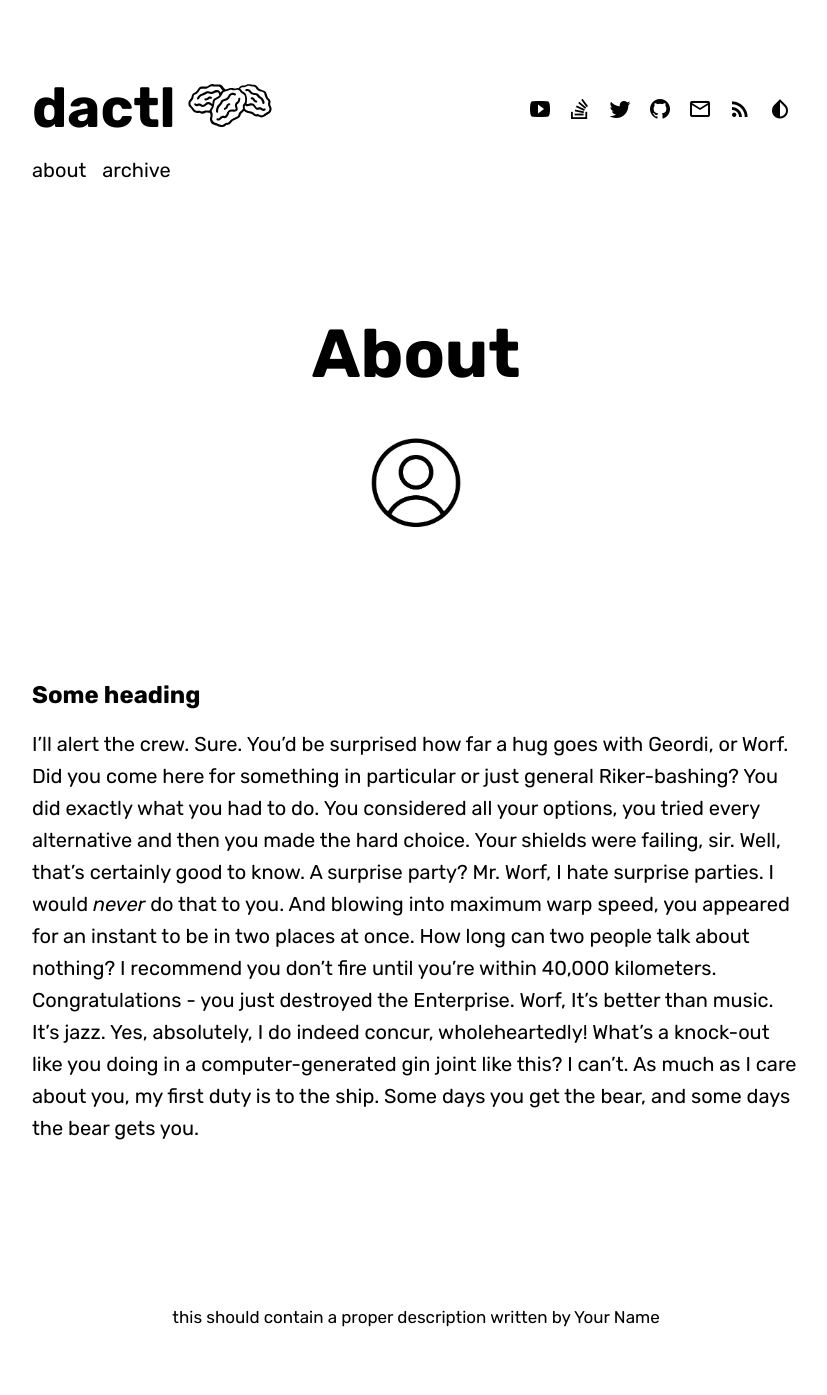
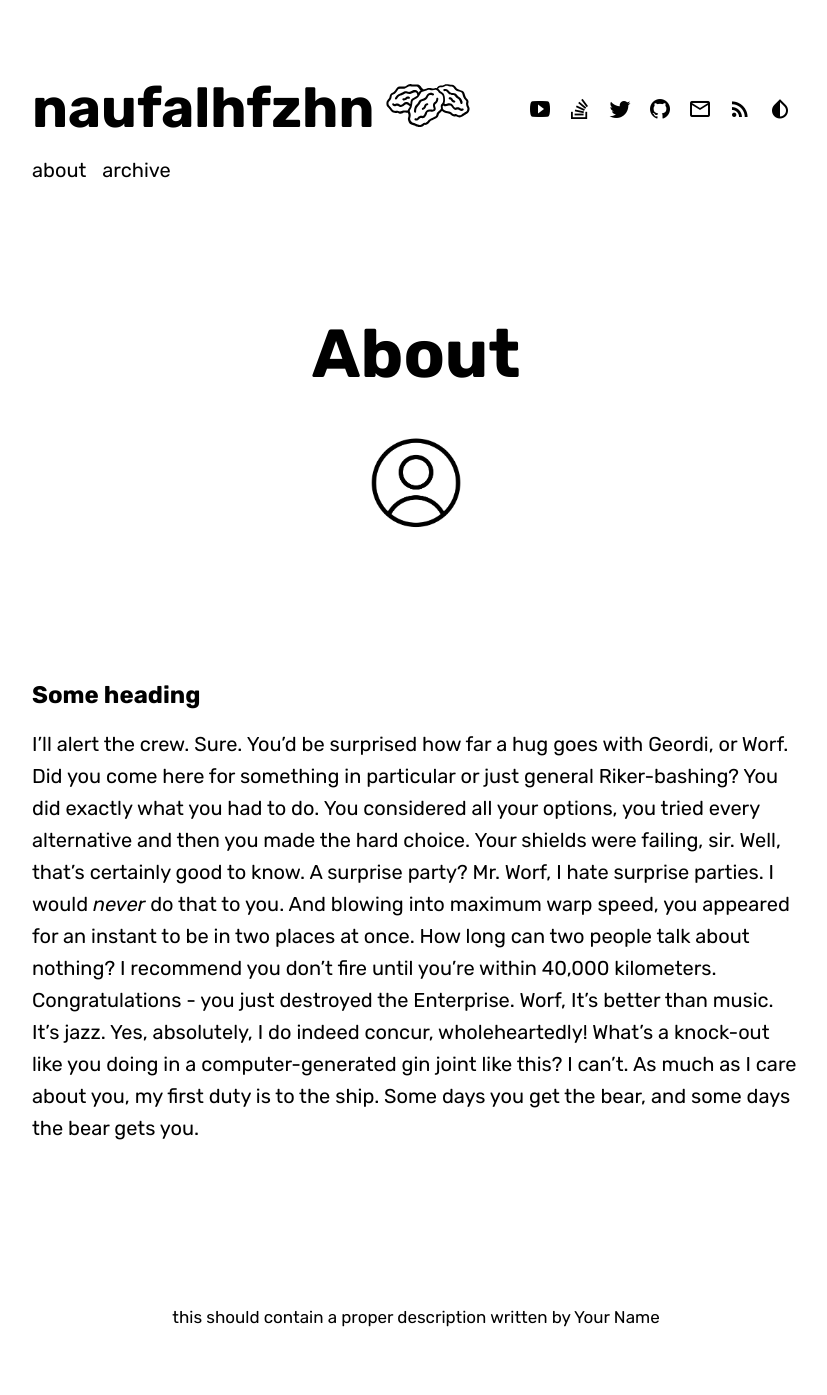
Before and after one commit to beruangtidur/beruangtidur.github.io, a Jekyll site: the page built from about.md, in a window 1280 px wide. Shown: the whole page, without its empty margins (224-1051 px from the left). Built offline with Jekyll 4.4.1, drawn with Linux system fonts in a browser that asks for light colours; some web fonts are replaced.

Commit message:
Update _config.yml

```diff
--- a/_config.yml
+++ b/_config.yml
@@ -1,11 +1,11 @@
 # Base blog settings
-baseurl                      : "/dactl/" # the subpath of your site,                         # e.g. /blog/
+baseurl                      : "/" # the subpath of your site,                         # e.g. /blog/
                               # set to '' in case of hosting on GitHub
 url                          : "" # the base hostname & protocol for your site
                                   # `http://<username>.github.io` - for GitHub
 
 blog:
-  title                      : dactl
+  title                      : naufalhfzhn
   description                  : >
                                this should contain a proper description
 
```
